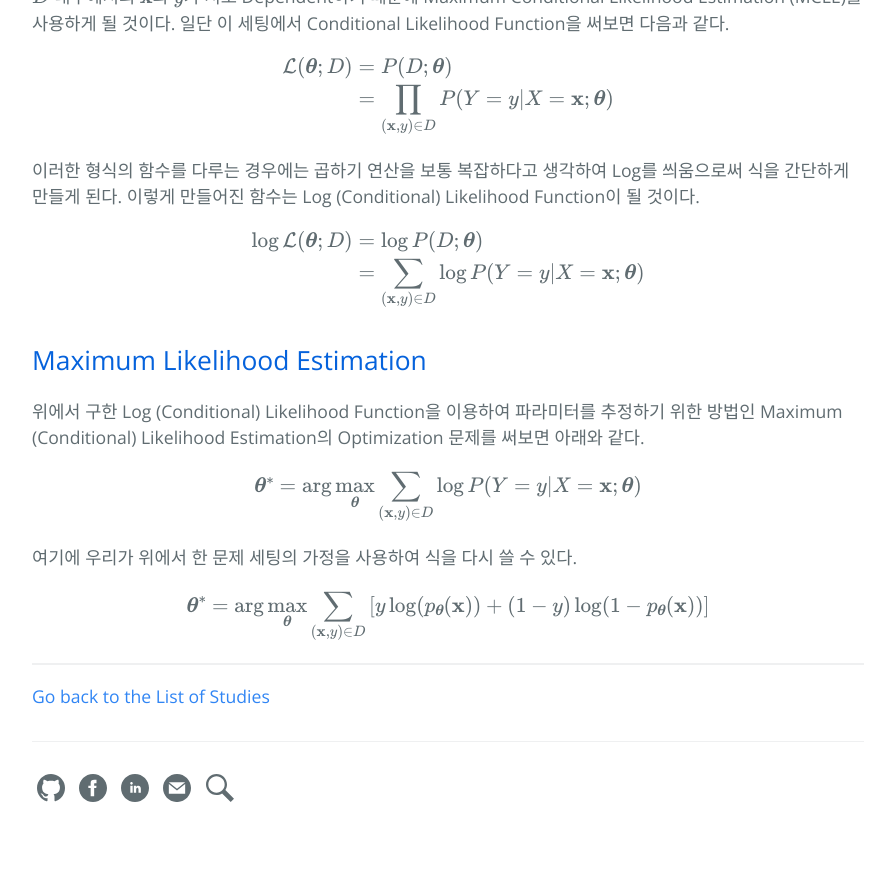
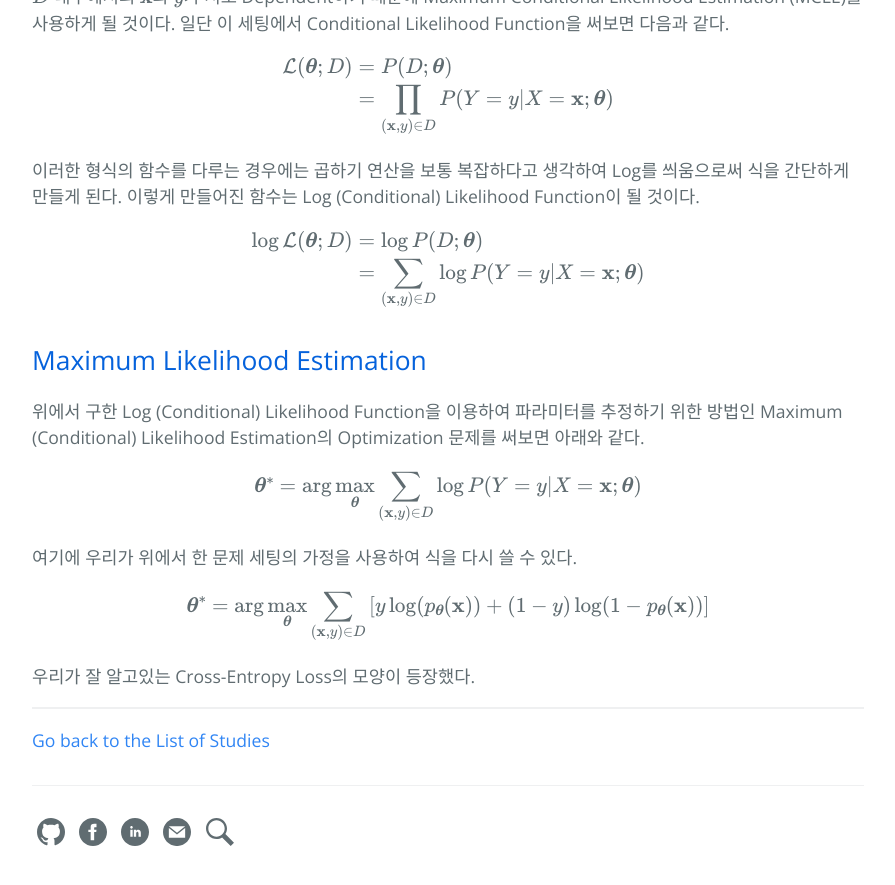
Before and after one commit to hcnoh/hcnoh.github.io, a Jekyll site: the page built from _posts/2019-06-03-cross-entropy.md, in a window 1280 px wide and 900 px high, scrolled down 1060 px. Shown: the top 885 px of the window, without its empty margins (192-1087 px from the left). Built offline with Jekyll 4.4.1, drawn with Linux system fonts in a browser that asks for light colours; formulas are drawn with MathJax 3; comment, search, counter and statistics services are not loaded; before the commit the page ends 1916 px from its top, so only the background shows below that.

Commit message:
Update 2019-06-03-cross-entropy.md

```diff
--- a/_posts/2019-06-03-cross-entropy.md
+++ b/_posts/2019-06-03-cross-entropy.md
@@ -69,3 +69,5 @@ $$
 & = \arg \max_{\boldsymbol{\theta}} \sum_{(\mathbf{x}, y) \in D} \left[ y\log (p_{\boldsymbol{\theta}}(\mathbf{x})) + (1-y)\log(1-p_{\boldsymbol{\theta}}(\mathbf{x})) \right]
 \end{align*}
 $$
+
+우리가 잘 알고있는 Cross-Entropy Loss의 모양이 등장했다.
```
